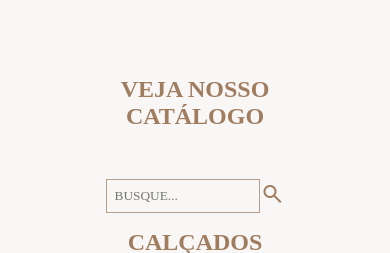
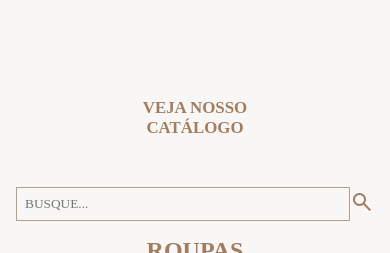
Before and after one commit to lippekstro/vitrine, a PHP site: page / in a window 390 px wide; the page is wider, and only the part inside the window is pictured. Shown: the part 225-478 px from the top of that part. Run offline with PHP 8.4, Linux system fonts and the light colour scheme; some web fonts are replaced.

Commit message:
mexendo na reponsividade

```diff
--- a/css/style.css
+++ b/css/style.css
@@ -38,7 +38,6 @@
 
 main {
     position: relative;
-    height: 85vh;
 }
 
 .jumbo {
@@ -57,6 +56,7 @@
     translate: -50%;
     text-align: center;
     cursor: default;
+    font-size: 2vh;
 }
 
 .margem {
@@ -77,7 +77,7 @@
     padding: 0.5rem;
 }
 
-.busca-index input{
+.busca-index input {
     width: 100%;
 }
 
@@ -170,3 +170,23 @@
 .w-100 {
     width: 100%;
 }
+
+@media only screen and (max-width: 1200px) {
+    .grade {
+        grid-template-columns: 20rem 20rem;
+    }
+}
+
+@media only screen and (max-width: 800px) {
+    .brand {
+        width: 20%;
+    }
+
+    .grade {
+        grid-template-columns: 20rem;
+    }
+
+    .busca-index form {
+        width: 100%;
+    }
+}
```
